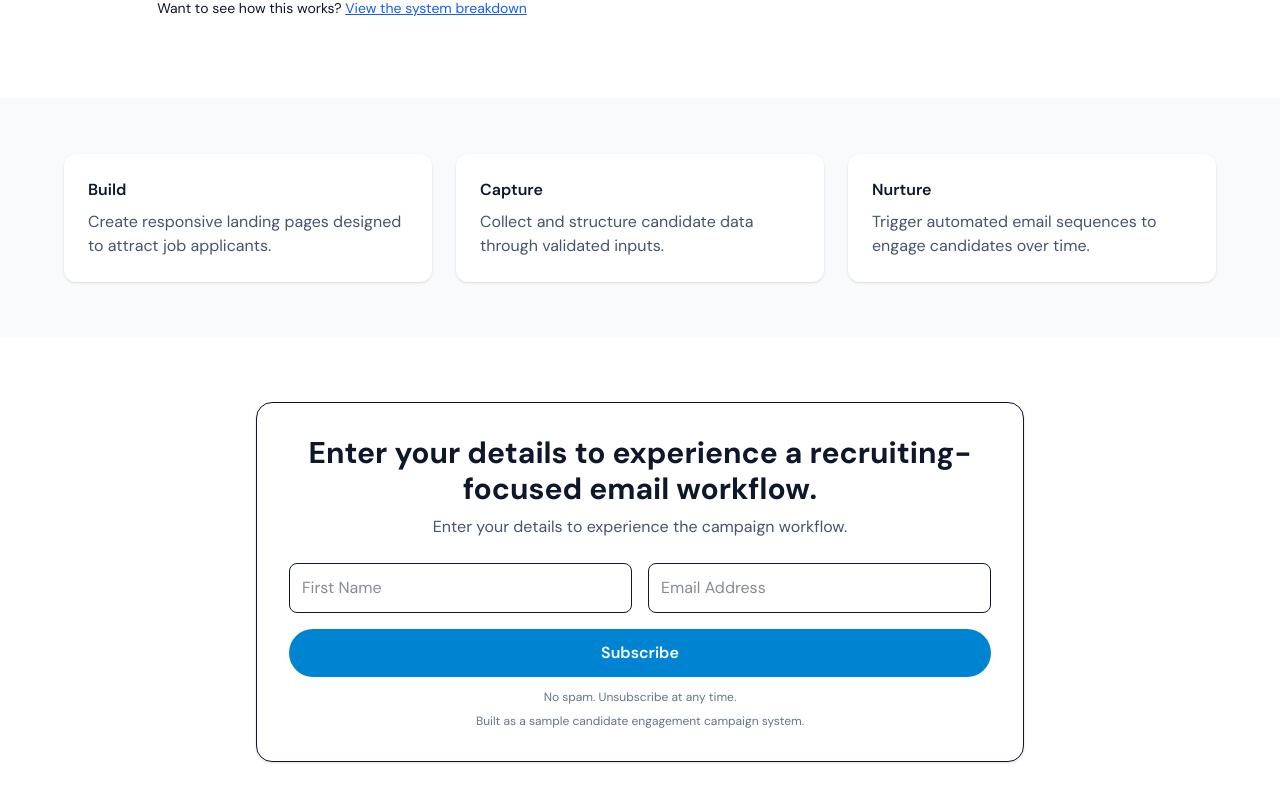
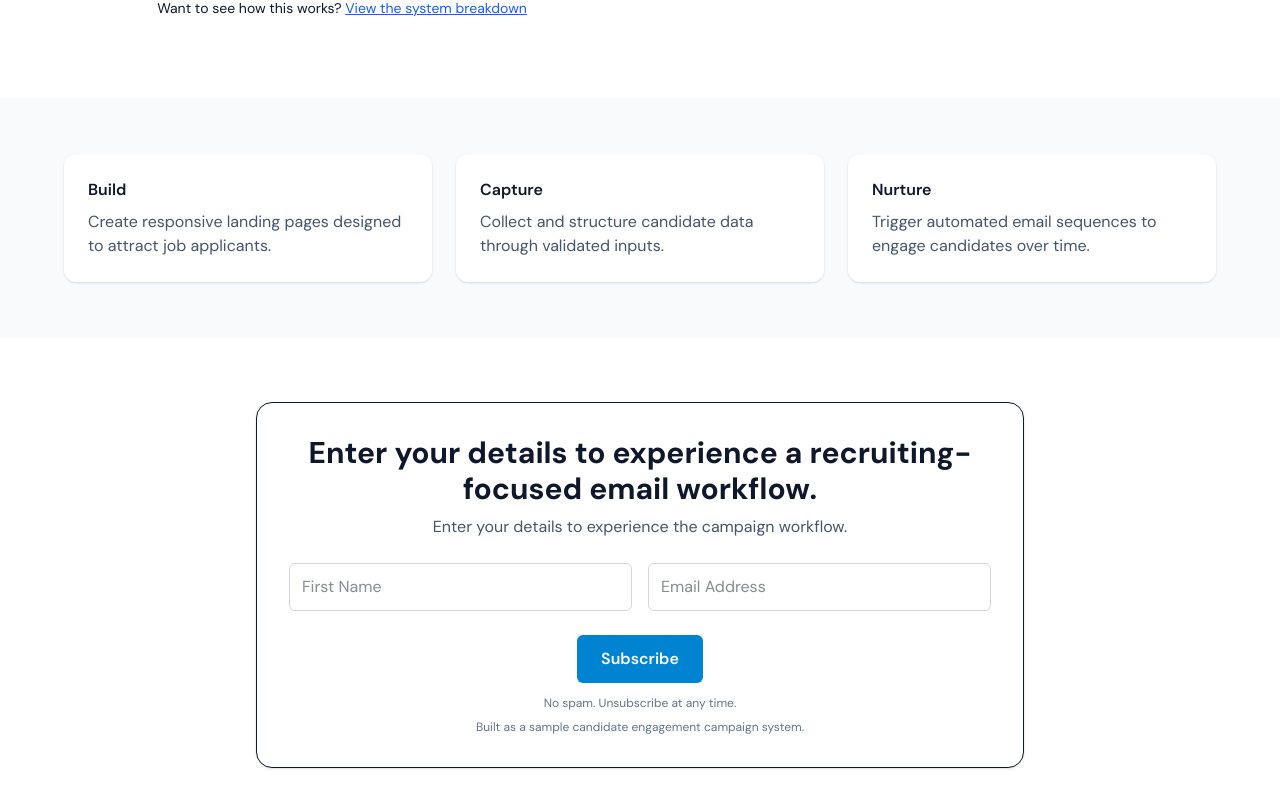
Before and after one commit to budbro802/email-campaign-system, a Next.js app: page /campaign in a window 1280 px wide. Shown: the part 417-1225 px from the top of the page. Built offline with nearby package versions, Linux system fonts and the light colour scheme.

Commit message:
Update campaign page and global styles

```diff
--- a/src/app/campaign/page.tsx
+++ b/src/app/campaign/page.tsx
@@ -7,6 +7,10 @@ export default function CampaignPage() {
     firstName: "",
     email: "",
   });
+
+  const [success, setSuccess] = useState(false);
+  const [error, setError] = useState("");
+  const [loading, setLoading] = useState(false);
 
   const handleChange = (e: React.ChangeEvent<HTMLInputElement>) => {
     setFormData({
@@ -18,13 +22,25 @@ export default function CampaignPage() {
   const handleSubmit = async (e: React.FormEvent<HTMLFormElement>) => {
     e.preventDefault();
 
+    setLoading(true);
+
+    try {
       const res = await fetch("/api/subscribe", {
         method: "POST",
         body: JSON.stringify(formData),
       });
 
-    const data = await res.json();
-    console.log("Response:", data);
+      if (res.ok) {
+        setSuccess(true);
+        setError("");
+      } else {
+        setError("Something went wrong. Try again.");
+      }
+    } catch (err) {
+      setError("Network error. Please try again.");
+    } finally {
+      setLoading(false); // 🔥 ALWAYS stop loading
+    }
   };
 
   return (
@@ -114,30 +130,54 @@ export default function CampaignPage() {
             </p>
           </div>
 
-          <form onSubmit={handleSubmit} className="grid gap-4 sm:grid-cols-2">
+          <form onSubmit={handleSubmit}>
+            <div className="grid grid-cols-2 gap-4">
+              <div className="h-[48px] rounded-md border border-gray-300 px-3 flex items-center">
                 <input
                   name="firstName"
                   onChange={handleChange}
                   type="text"
                   placeholder="First Name"
-              className="border p-3 rounded-lg"
+                  className="w-full bg-transparent outline-none border-none p-0 focus:outline-none focus:ring-0"
                 />
+              </div>
 
+              <div className="h-[48px] rounded-md border border-gray-300 px-3 flex items-center">
                 <input
                   name="email"
                   onChange={handleChange}
                   type="email"
                   placeholder="Email Address"
-              className="border p-3 rounded-lg"
+                  className="w-full bg-transparent outline-none border-none p-0 focus:outline-none focus:ring-0"
                 />
+              </div>
+            </div>
 
+            <div className="mt-6 flex flex-col items-center">
               <button
                 type="submit"
-              className="col-span-2 bg-sky-600 text-white py-3 rounded-full font-semibold"
+                disabled={loading}
+                className="
+        bg-sky-600 text-white
+        py-3 px-6
+        rounded-md
+        font-semibold
+        disabled:opacity-50
+      "
               >
-              Subscribe
+                {loading ? "Submitting..." : "Subscribe"}
               </button>
+
+              {success && (
+                <p className="text-green-600 mt-3 text-center">
+                  ✅ You're in! Check your email for the first message.
+                </p>
+              )}
+            </div>
           </form>
+
+          {error && <p className="text-red-600 mt-4">{error}</p>}
+
           <p className="text-xs text-slate-500 text-center mt-3">
             No spam. Unsubscribe at any time.
           </p>
--- a/src/app/globals.css
+++ b/src/app/globals.css
@@ -777,3 +777,12 @@ body.dark {
     transition: all 0.4s ease !important;
   }
 }
+
+/* User-Added Styles for input transition */
+input {
+  transition: none !important;
+}
+
+input:focus {
+  transform: none !important;
+}
```
Lines whose indentation alone changed are shown as unchanged.
